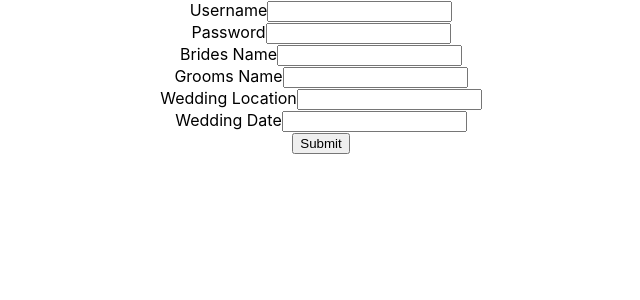
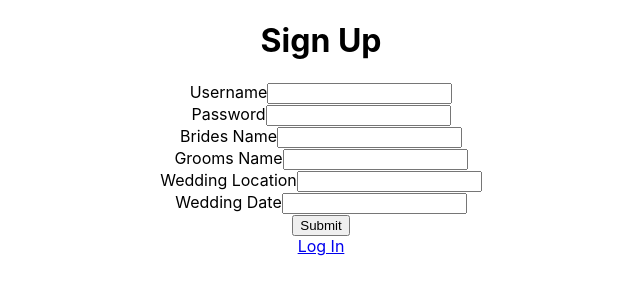
Before and after one commit to Kkelly22/wedding-itinerary-app, a React (Create React App) app in the folder client/: page /signup in a window 1280 px wide. Shown: the top 300 px of the page, without its empty margins (319-959 px from the left). Built offline with nearby package versions, Linux system fonts and the light colour scheme.

Commit message:
added links between login and signup pages, added callback route once action is completed

```diff
--- a/client/src/containers/LoginContainer.js
+++ b/client/src/containers/LoginContainer.js
@@ -1,6 +1,7 @@
 import React, { Component } from 'react'
 import { bindActionCreators } from 'redux'
 import { connect } from 'react-redux'
+import { withRouter, Link } from 'react-router-dom'
 
 import { loginUser } from '../actions/userActions'
 
@@ -19,7 +20,7 @@
 
   handleOnSubmit(event) {
     event.preventDefault();
-    this.props.loginUser(this.state);
+    this.props.loginUser(this.state, () => this.props.history.push('/'));
     this.setState({
       username: '',
       password: ''
@@ -29,6 +30,7 @@
   render() {
     return (
       <div>
+        <h1>Log In</h1>
         <form onSubmit={(event) => this.handleOnSubmit(event)}>
           <label>Username</label>
           <input type="text" name="username" value={this.state.username} onChange={(event) => this.handleOnChange(event)} />
@@ -38,6 +40,7 @@
           <br />
           <input type="submit" />
         </form>
+        <Link to='/signup'>Sign Up</Link>
       </div>
     );
   }
--- a/client/src/containers/SignupContainer.js
+++ b/client/src/containers/SignupContainer.js
@@ -1,6 +1,7 @@
 import React, { Component } from 'react'
 import { bindActionCreators } from 'redux'
 import { connect } from 'react-redux'
+import { withRouter, Link } from 'react-router-dom'
 
 import { createUser } from '../actions/userActions'
 
@@ -23,7 +24,7 @@
 
   handleOnSubmit(event) {
     event.preventDefault();
-    this.props.createUser(this.state);
+    this.props.createUser(this.state, () => this.props.history.push('/'));
     this.setState({
       username: '',
       password: '',
@@ -37,6 +38,7 @@
   render() {
     return (
       <div>
+        <h1>Sign Up</h1>
         <form onSubmit={(event) => this.handleOnSubmit(event)}>
           <label>Username</label>
           <input type="text" name="username" value={this.state.username} onChange={(event) => this.handleOnChange(event)} />
@@ -58,6 +60,7 @@
           <br />
           <input type="submit" />
         </form>
+        <Link to='/login'>Log In</Link>
       </div>
     );
   }
```
